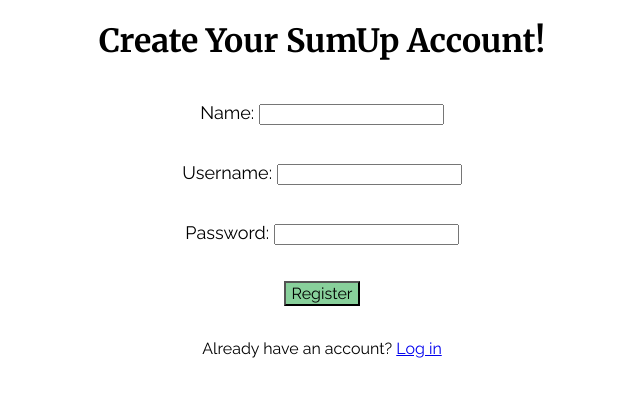
After one commit to marinamoger/personal-finance, a Flask app: page /register in a window 1280 px wide. The commit adds this page. Shown: the top 397 px of the page, without its empty margins (318-958 px from the left). Run offline with Flask 3, Linux system fonts and the light colour scheme.

Commit message:
Finalized Milestone #1

```diff
--- a/app.py
+++ b/app.py
@@ -16,7 +16,7 @@
 
 def save_data(data):
     with open('data.json', 'w') as f:
-        json.dump(data, f)
+        json.dump(data, f, indent = 4)
 
 @app.route('/')
 def home():
@@ -28,19 +28,26 @@
         username = request.form['username']
         password = request.form['password']
         users = load_users()
-        if username in users and users[username] == password:
+
+        if username in users and users[username]['password'] == password:
             session['user'] = username
             return redirect('/dashboard')
         else:
             return render_template('login.html', error='Invalid credentials')
+
     return render_template('login.html')
 
 @app.route('/dashboard')
 def dashboard():
     if 'user' not in session:
         return redirect('/login')
-    data = load_data().get(session['user'], {})
-    return render_template('dashboard.html', accounts=data)
+    username = session['user']
+    users = load_users()
+    name = users[username]['name']
+    data = load_data().get(username, [])
+    show_balance = request.args.get('show_balance', 'yes')
+    return render_template('dashboard.html', accounts=data, name=name, show_balance=show_balance)
+
 
 @app.route('/add', methods=['GET', 'POST'])
 def add_account():
@@ -64,5 +71,134 @@
     session.clear()
     return redirect('/login')
 
+@app.route('/register', methods=['GET', 'POST'])
+def register():
+    if request.method == 'POST':
+        name = request.form['name']
+        username = request.form['username']
+        password = request.form['password']
+
+        users = load_users()
+        if username in users:
+            return render_template('register.html', error='Username already taken.')
+
+        users[username] = {"name": name, "password": password}
+        with open('users.json', 'w') as f:
+            json.dump(users, f, indent=4)
+
+        return redirect('/login')
+    return render_template('register.html')
+
+@app.route('/edit-profile', methods=['GET', 'POST'])
+def edit_profile():
+    if 'user' not in session:
+        return redirect('/login')
+
+    users = load_users()
+    username = session['user']
+    user_info = users[username]
+
+    if request.method == 'POST':
+        new_name = request.form['name']
+        new_password = request.form['password']
+        users[username]['name'] = new_name
+        users[username]['password'] = new_password
+        with open('users.json', 'w') as f:
+            json.dump(users, f)
+        return redirect('/dashboard')
+
+    return render_template('edit_profile.html', name=user_info['name'], password=user_info['password'])
+
+@app.route('/delete-profile', methods=['POST'])
+def delete_profile():
+    if 'user' not in session:
+        return redirect('/login')
+
+    username = session['user']
+    users = load_users()
+    data = load_data()
+
+    users.pop(username, None)
+    data.pop(username, None)
+
+    with open('users.json', 'w') as f:
+        json.dump(users, f)
+    with open('data.json', 'w') as f:
+        json.dump(data, f)
+
+    session.clear()
+    return redirect('/login')
+
+@app.route('/edit-account', methods=['GET', 'POST'])
+def edit_account():
+    if 'user' not in session:
+        return redirect('/login')
+
+    username = session['user']
+    all_data = load_data()
+    user_accounts = all_data.get(username, [])
+
+    if request.method == 'POST':
+        original_nickname = request.form['original_nickname']
+        new_nickname = request.form['nickname']
+        acc_type = request.form['type']
+        balance = request.form['balance']
+
+        # Update the account
+        for account in user_accounts:
+            if account['nickname'] == original_nickname:
+                account['nickname'] = new_nickname
+                account['type'] = acc_type
+                account['balance'] = balance
+                break
+
+        all_data[username] = user_accounts
+        save_data(all_data)
+        return redirect('/dashboard')
+
+    # GET method — show the form
+    nickname = request.args.get('nickname')
+    account_to_edit = next((a for a in user_accounts if a['nickname'] == nickname), None)
+
+    if not account_to_edit:
+        return "<h2>Account not found</h2><a href='/dashboard'>Return to Dashboard</a>"
+
+    return render_template('edit_account.html', account=account_to_edit)
+
+@app.route('/delete-account', methods=['POST'])
+def delete_account():
+    if 'user' not in session:
+        return redirect('/login')
+
+    username = session['user']
+    nickname = request.form['nickname']
+    all_data = load_data()
+    user_accounts = all_data.get(username, [])
+
+    # Filter out the account
+    user_accounts = [acc for acc in user_accounts if acc['nickname'] != nickname]
+    all_data[username] = user_accounts
+    save_data(all_data)
+
+    return redirect('/dashboard')
+
+@app.route('/delete-selected', methods=['POST'])
+def delete_selected():
+    if 'user' not in session:
+        return redirect('/login')
+
+    username = session['user']
+    selected = request.form.getlist('selected_accounts')  # Get list of nicknames
+    all_data = load_data()
+    user_accounts = all_data.get(username, [])
+
+    # Filter out selected accounts
+    updated_accounts = [acc for acc in user_accounts if acc['nickname'] not in selected]
+    all_data[username] = updated_accounts
+    save_data(all_data)
+
+    return redirect('/dashboard')
+
+
 if __name__ == '__main__':
     app.run(debug=True)
--- a/data.json
+++ b/data.json
@@ -1 +1,3 @@
-{"testuser": [{"nickname": "Checking ", "type": "Checking", "balance": "1000"}]}
+{
+    "testuser": []
+}
--- a/static/style.css
+++ b/static/style.css
@@ -0,0 +1,157 @@
+/* Fonts */
+/* Merriweather font for titles */
+@import url('https://fonts.googleapis.com/css2?family=Merriweather:ital,opsz,wght@0,18..144,300..900;1,18..144,300..900&display=swap');
+/* Raleway font - bold for subtitles, regular for other text */
+@import url('https://fonts.googleapis.com/css2?family=Raleway:ital,wght@0,100..900;1,100..900&display=swap');
+
+h1, h2 {
+    font-family: 'Merriweather', serif;
+    text-align: center;
+}
+
+h3, h4{
+    font-family: 'Raleway', serif;
+    text-align: center;
+    font-size: medium;
+}
+
+p{
+    text-align: center;
+    font-family: 'Raleway', serif;
+}
+
+.center-button {
+    text-align: center;
+    margin-top: 20px;
+}
+
+.account-container {
+    display: flex;
+    flex-wrap: wrap;
+    justify-content: center;
+    gap: 20px;
+    margin: 40px auto;
+    padding: 10px;
+    max-width: 1000px;
+}
+
+.account-card {
+    width: 250px;
+    min-height: 150px;
+    border: 2px solid #ffdf5e;
+    border-radius: 12px;
+    padding: 16px;
+    background-color: #fbffca;
+    box-shadow: 0 4px 8px rgba(0, 0, 0, 0.1);
+    text-align: center;
+    display: flex;
+    flex-direction: column;
+    justify-content: center;
+    font-family: "Raleway", serif;
+}
+
+.account-nickname {
+    margin-top: 0;
+    font-size: 1.2em;
+    font-weight: bold;
+}
+
+.account-type {
+    font-size: 0.9em;
+    color: #474444;
+    margin: 8px 0;
+}
+
+.account-balance {
+    font-size: 1.6em;
+    font-weight: bold;
+    color: #333;
+    margin-top: 10px;
+}
+
+.account-buttons {
+    margin-top: 15px;
+    display: flex;
+    justify-content: center;
+    gap: 10px;
+}
+
+.edit-button, .delete-button {
+    padding: 6px 12px;
+    border: solid;
+    border-radius: 5px;
+    cursor: pointer;
+}
+
+.edit-button{
+    background-color: #6eb3fc;
+    color: white;
+    border-color: #0056b3;
+}
+.edit-button:hover {
+    background-color: #0056b3;
+}
+
+.delete-button {
+    background-color: #f04b5b;
+    color: white;
+    border-color: #a71d2a;
+}
+.delete-button:hover {
+    background-color: #a71d2a;
+}
+
+button {
+    font-family: 'Raleway', serif;
+    background-color: #88d09b;
+    font-size: medium;
+}
+
+.login-form {
+    text-align: center;
+    font-size: large;
+    font-family: 'Raleway';
+    line-height: 60px;
+}
+
+.edit-account {
+    text-align: center;
+    font-size: large;
+    font-family: 'Raleway';
+    line-height: 40px;
+}
+
+.circle-button {
+    display: inline-block;
+    width: 50px;
+    height: 50px;
+    background-color:#88d09b;
+    border-color: #1e7e34;
+    color: white;
+    font-size: 28px;
+    font-weight: bold;
+    text-align: center;
+    line-height: 50px;
+    border-radius: 50%;
+    text-decoration: none;
+    box-shadow: 0 2px 5px rgba(0,0,0,0.2);
+    transition: background-color 0.3s ease;
+
+  }
+
+.circle-button:hover {
+    background-color: #1e7e34;
+  }
+
+.delete-selected{
+    font-family: raleway;
+    position: absolute;
+    top: 50%;
+    right: 75px;
+    transform: translateY(-50%);
+    background-color: #f8f9fa;
+    padding: 20px;
+    border-radius: 10px;
+    box-shadow: 0 2px 6px rgba(0,0,0,0.1);
+    max-width: 200px;
+}
--- /dev/null
+++ b/templates/register.html
@@ -0,0 +1,20 @@
+<!DOCTYPE html>
+<html>
+<head>
+  <link rel="stylesheet" href="{{ url_for('static', filename='style.css') }}">
+  <title>Register</title>
+</head>
+<body>
+  <h1>Create Your SumUp Account!</h1>
+  {% if error %}
+    <p style="color:red">{{ error }}</p>
+  {% endif %}
+  <form class="login-form"method="POST">
+    Name: <input name="name"><br>
+    Username: <input name="username"><br>
+    Password: <input type="password" name="password"><br>
+    <button type="submit">Register</button>
+  </form>
+  <p>Already have an account? <a href="/login">Log in</a></p>
+</body>
+</html>
--- a/users.json
+++ b/users.json
@@ -1,3 +1 @@
-{
-    "testuser": "password123"
-  }
+{"testuser": {"name": "Test User", "password": "password123"}}
```
Also changed, not shown: requirements.txt (added, +7 -0 lines), templates/add_account.html (+8 -2 lines), templates/dashboard.html (+90 -5 lines), templates/edit_account.html (added, +18 -0 lines), templates/edit_profile.html (added, +27 -0 lines), templates/login.html (+5 -2 lines).
